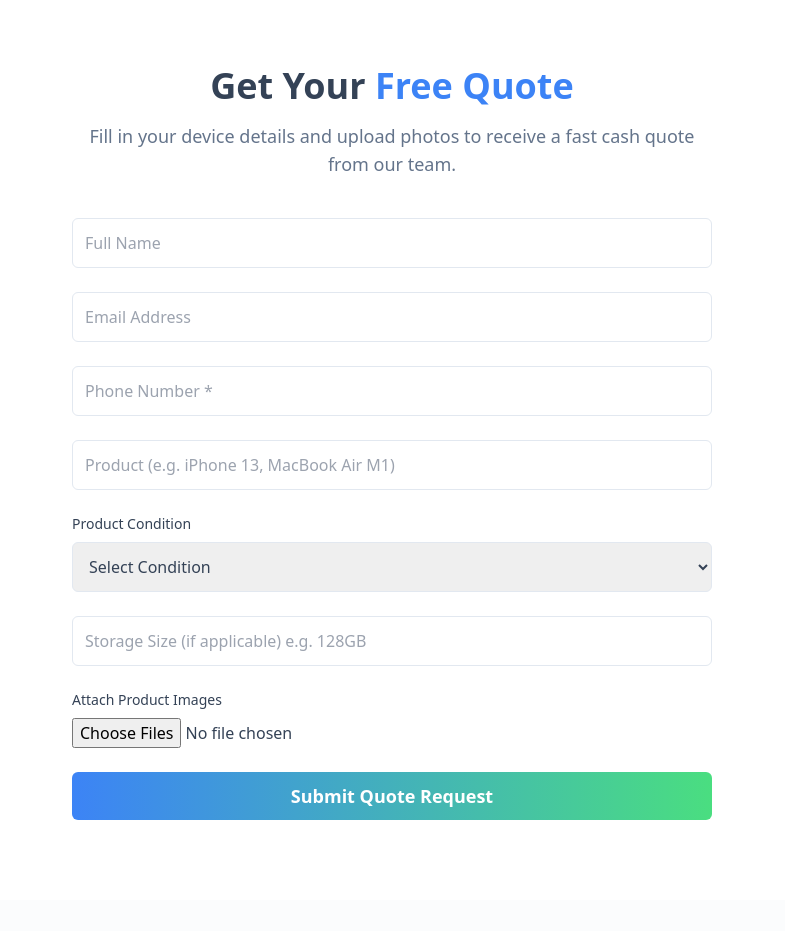
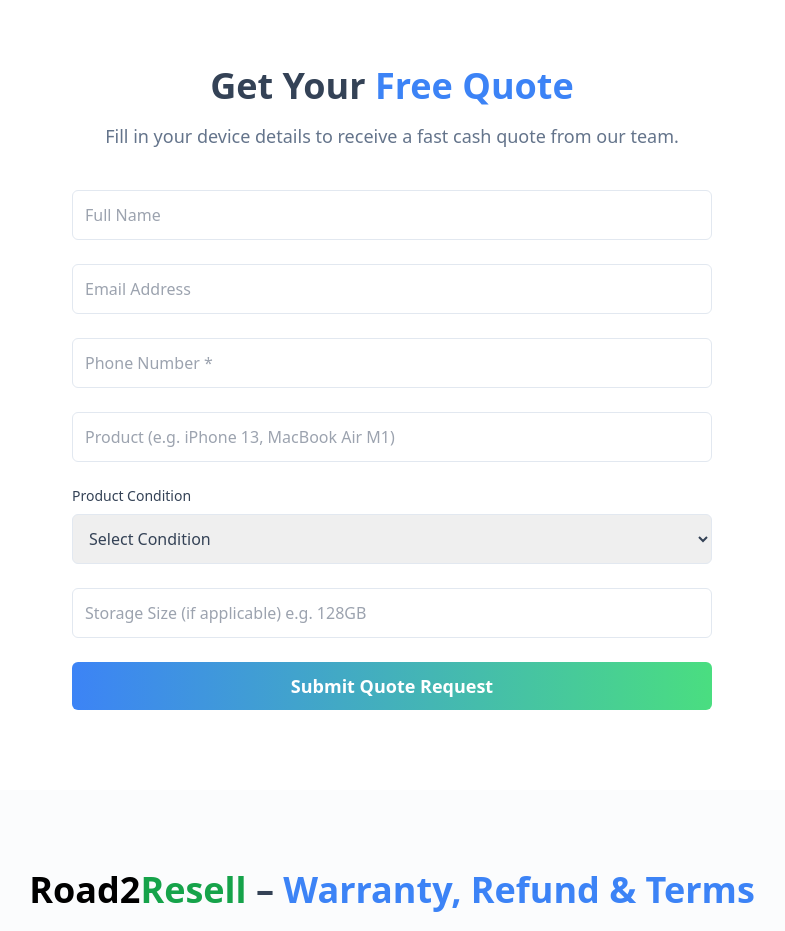
Before and after one commit to aradhyasharma894-tech/road2resell, a React (Vite) app: page / in a window 1280 px wide. Shown: the part 3140-4071 px from the top of the page, without its empty margins (248-1033 px from the left). Built offline with nearby package versions, Linux system fonts and the light colour scheme.

Commit message:
removed attachment

```diff
--- a/src/components/QuoteFormSection.tsx
+++ b/src/components/QuoteFormSection.tsx
@@ -12,7 +12,7 @@ export const QuoteFormSection = () => {
           </h2>
 
           <p className="text-lg text-muted-foreground">
-            Fill in your device details and upload photos to receive a fast
+            Fill in your device details to receive a fast
             cash quote from our team.
           </p>
         </div>
@@ -21,7 +21,6 @@ export const QuoteFormSection = () => {
         <form
           action="https://formspree.io/f/myknkkld"
           method="POST"
-          encType="multipart/form-data"
           className="space-y-6"
         >
 
@@ -87,21 +86,6 @@ export const QuoteFormSection = () => {
             className="w-full border border-border rounded-md p-3"
           />
 
-          {/* Image Upload */}
-          <div>
-            <label className="block text-sm mb-2 font-medium">
-              Attach Product Images
-            </label>
-
-            <input
-              type="file"
-              name="attachment"
-              multiple
-              accept="image/*"
-              className="w-full"
-            />
-          </div>
-
           {/* Hidden anti-spam */}
           <input type="text" name="_gotcha" style={{ display: "none" }} />
 
```
